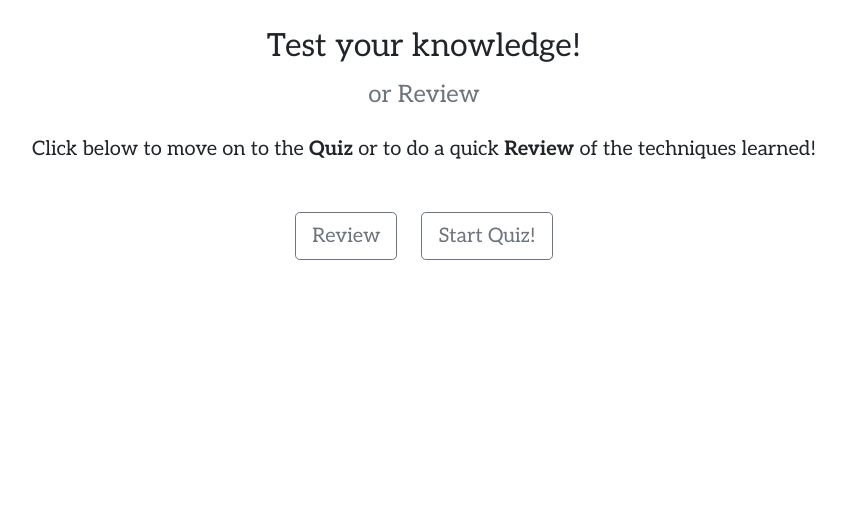
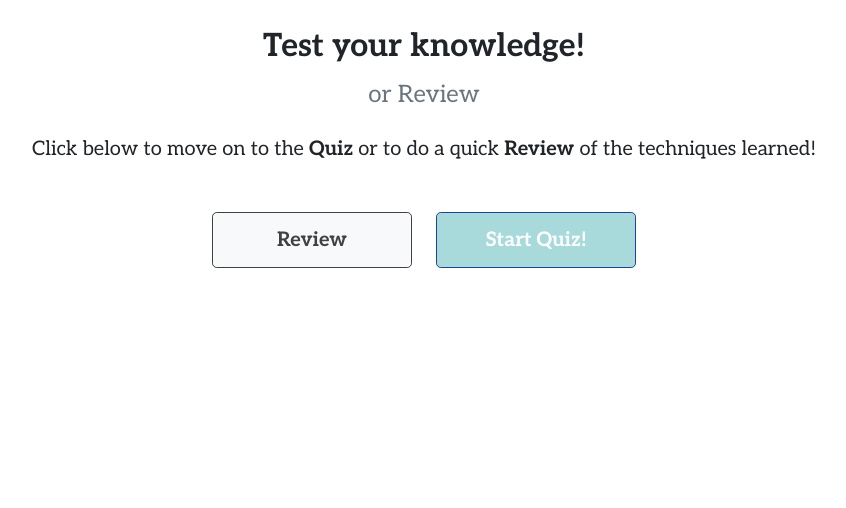
Before and after one commit to trishataparia/spring25-ui-final, a Flask app: page /quiz_home in a window 1280 px wide. Shown: the part 107-615 px from the top of the page, without its empty margins (216-1062 px from the left). Run offline with Flask 3, Linux system fonts and the light colour scheme; parts of the project's set-up code (start-up, migrations or seed data) failed here and were passed over; some libraries are stand-ins or nearby versions.

Commit message:
Update quiz_home.html

```diff
--- a/templates/quiz_home.html
+++ b/templates/quiz_home.html
@@ -2,7 +2,7 @@
 
 {% block content %}
 <div class="container text-center mt-5">
-  <h2 class="mb-3">Test your knowledge!</h2>
+  <h2 class="mb-3" id = "review-title">Test your knowledge!</h2>
   <h4 class="mb-4 text-muted">or Review</h4>
 
   <p class="fs-5 mb-5">
@@ -10,8 +10,8 @@
   </p>
 
   <div class="d-flex justify-content-center gap-4">
-    <a href="/review" class="btn btn-outline-secondary btn-lg">Review</a>
-    <a href="/quiz/1" class="btn btn-outline-secondary btn-lg">Start Quiz!</a>
+    <a href="/review" class="btn btn-prev btn-outline-secondary btn-lg">Review</a>
+    <a href="/quiz/1" class="btn btn-next btn-outline-secondary btn-lg">Start Quiz!</a>
   </div>
 </div>
 {% endblock %}
```
